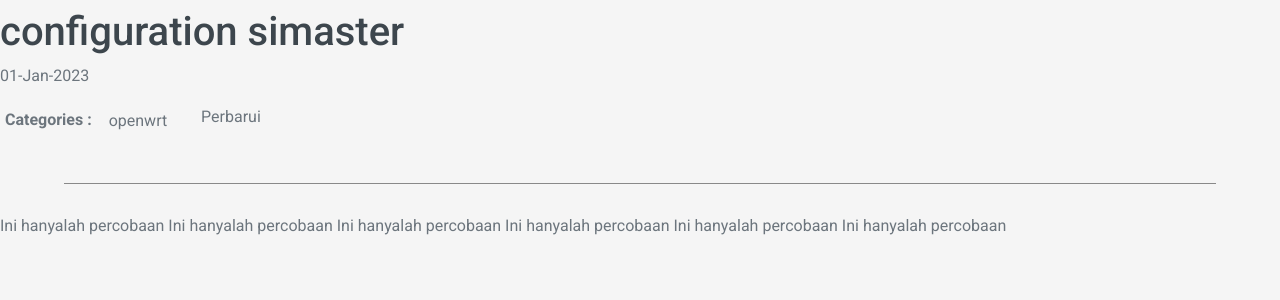
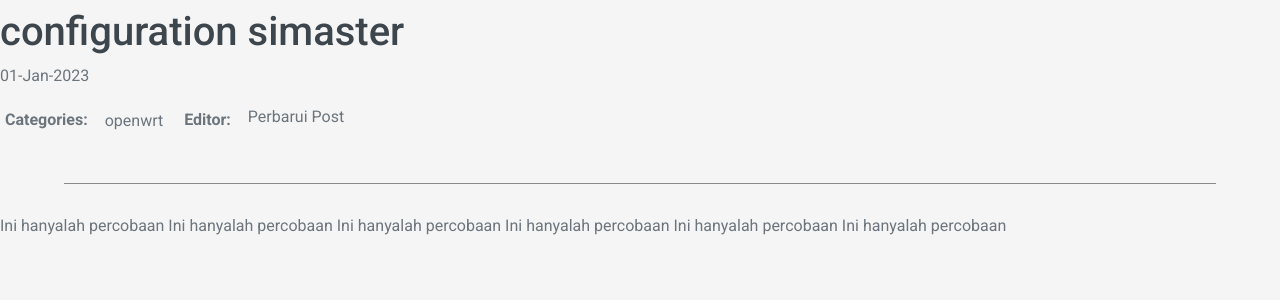
Before and after one commit to mwnsofficial/simaster, a Jekyll site: the page built from _posts/2023-01-01-simaster.md, in a window 1280 px wide. Shown: the part 224-524 px from the top of the page. Built offline with Jekyll 4.4.1, drawn with Linux system fonts in a browser that asks for light colours; nearby versions of some CDN libraries.

Commit message:
Update post.html

```diff
--- a/_layouts/post.html
+++ b/_layouts/post.html
@@ -10,7 +10,7 @@
    {% if page.author %} {{ page.author }}{% endif %}
     <div class="tags">
         {% if page.tags != null %}
-        <b>Categories : </b>
+        <b>Categories: </b>
         {% assign projectTags = site.data.tags.allowed-tags %}
         {% for tag in page.tags %}
         {% if projectTags contains tag %}
@@ -19,11 +19,11 @@
         {% endfor %}
         {% endif %}
         {% if site.github_editme_path %}
-        <a target="_blank" rel="noopener" href="https://github.com/{{site.github_editme_path}}{{page.path}}" class="btn btn-default githubEditButton" role="button"><i class="fa fa-pencil fa-lg"></i> Perbarui</a>
+        <b><i class="fa fa-pencil fa-lg"></i> Editor: </b>
+        <a target="_blank" rel="noopener" href="https://github.com/{{site.github_editme_path}}{{page.path}}" class="btn btn-default githubEditButton" role="button">Perbarui Post</a>
         {% endif %}
     </div>
     <hr>
-
    <!-- call the image.html template file -->
    {% if page.images %}<img src="/assets/images/{{ page.images }}" alt="{{ page.image-alt }}{% endif %}
 
```
